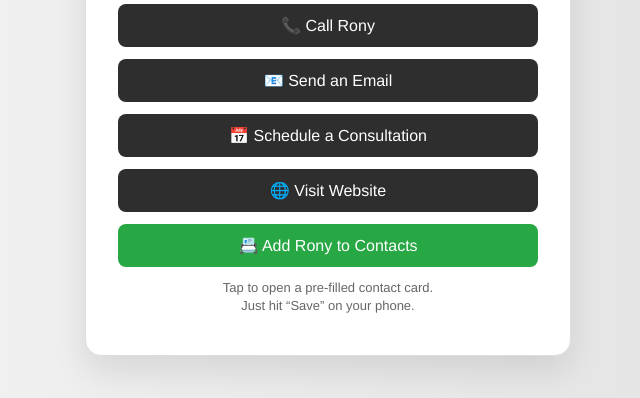
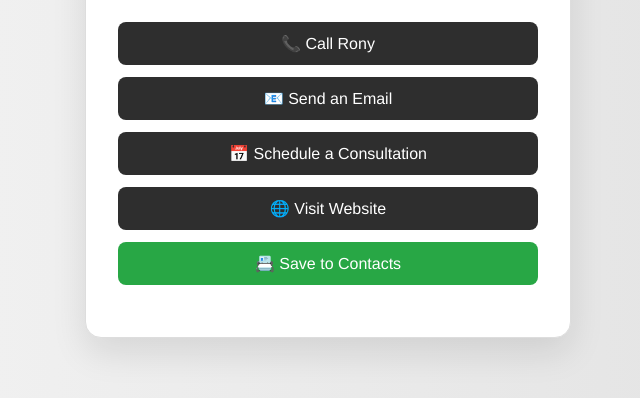
Before and after one commit to ronyaristil/ronyaristil.github.io, a plain HTML site: page index.html in a window 1280 px wide. Shown: the part 402-800 px from the top of the page, without its empty margins (312-952 px from the left). Drawn offline with Linux system fonts and the light colour scheme.

Commit message:
Update index.html

```diff
--- a/index.html
+++ b/index.html
@@ -60,12 +60,6 @@
     .save-contact:hover {
       background-color: #218838;
     }
-    .note {
-      font-size: 13px;
-      color: #666;
-      margin-top: 6px;
-      line-height: 1.4;
-    }
   </style>
 </head>
 <body>
@@ -81,8 +75,7 @@
     <a href="mailto:rony.aristil@bhhsdrysdale.com">📧 Send an Email</a>
     <a href="https://calendly.com/ronyaristil" target="_blank">📅 Schedule a Consultation</a>
     <a href="https://ronyaristil.bhhsdrysdale.com" target="_blank">🌐 Visit Website</a>
-    <a href="ronyaristil.vcf" class="save-contact" download>📇 Add Rony to Contacts</a>
-    <div class="note">Tap to open a pre-filled contact card.<br>Just hit “Save” on your phone.</div>
+    <a href="ronyaristil.vcf" class="save-contact" download>📇 Save to Contacts</a>
   </div>
 </body>
 </html>
```
